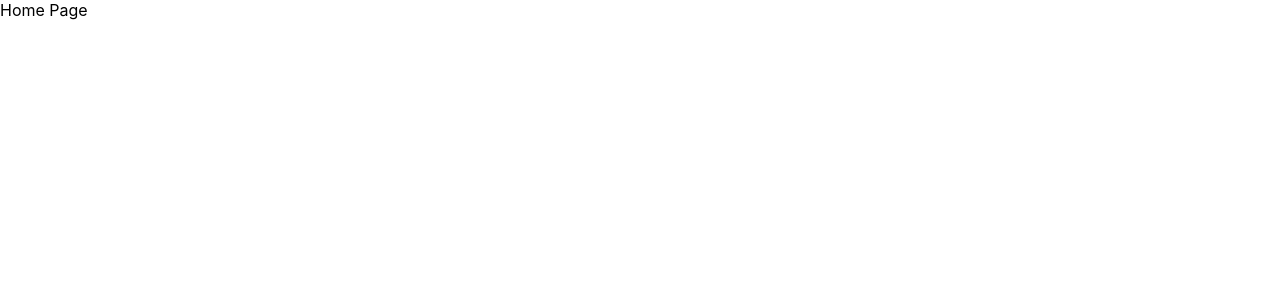
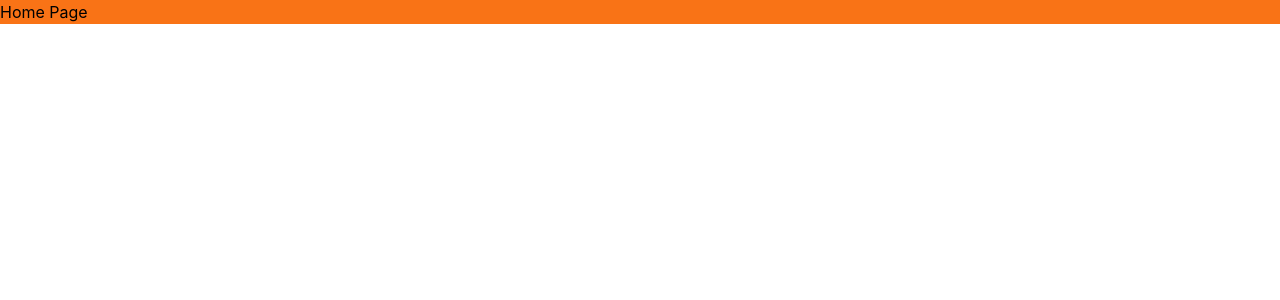
Before and after one commit to ishantsahni/ishant_fe, a React (Create React App) app: page / in a window 1280 px wide. Shown: the top 300 px of the page. Built offline with nearby package versions, Linux system fonts and the light colour scheme.

Commit message:
tailwind added

```diff
--- /dev/null
+++ b/postcss.config.js
@@ -0,0 +1,6 @@
+module.exports = {
+    plugins: [
+        require('tailwindcss'),
+        require('autoprefixer'),
+    ],
+}
--- a/src/components/CustomTextField/index.jsx
+++ b/src/components/CustomTextField/index.jsx
@@ -1,6 +1,8 @@
+import { TextField } from "@mui/material";
+
 function CustomTextField() {
     return (
-        <div>Custom Text Field</div>
+        <div><TextField id="outlined-basic" label="Outlined" variant="outlined" /></div>
     )
 }
 
--- a/src/index.css
+++ b/src/index.css
@@ -1,13 +1,17 @@
+@import "tailwindcss/base";
+@import "tailwindcss/components";
+@import "tailwindcss/utilities";
+
 body {
   margin: 0;
-  font-family: -apple-system, BlinkMacSystemFont, 'Segoe UI', 'Roboto', 'Oxygen',
-    'Ubuntu', 'Cantarell', 'Fira Sans', 'Droid Sans', 'Helvetica Neue',
+  font-family: -apple-system, BlinkMacSystemFont, "Segoe UI", "Roboto", "Oxygen",
+    "Ubuntu", "Cantarell", "Fira Sans", "Droid Sans", "Helvetica Neue",
     sans-serif;
   -webkit-font-smoothing: antialiased;
   -moz-osx-font-smoothing: grayscale;
 }
 
 code {
-  font-family: source-code-pro, Menlo, Monaco, Consolas, 'Courier New',
+  font-family: source-code-pro, Menlo, Monaco, Consolas, "Courier New",
     monospace;
 }
--- a/src/pages/HomePage/index.js
+++ b/src/pages/HomePage/index.js
@@ -1,6 +1,6 @@
 function HomePage() {
     return (
-        <div>Home Page</div>
+        <div className="bg-orange-500">Home Page</div>
     )
 }
 
--- /dev/null
+++ b/tailwind.config.js
@@ -0,0 +1,10 @@
+/** @type {import('tailwindcss').Config} */
+module.exports = {
+  content: [
+    "./src/**/*.{js,jsx,ts,tsx}",
+  ],
+  theme: {
+    extend: {},
+  },
+  plugins: [],
+}
```
Also changed, not shown: package.json (+8 -0 lines).
